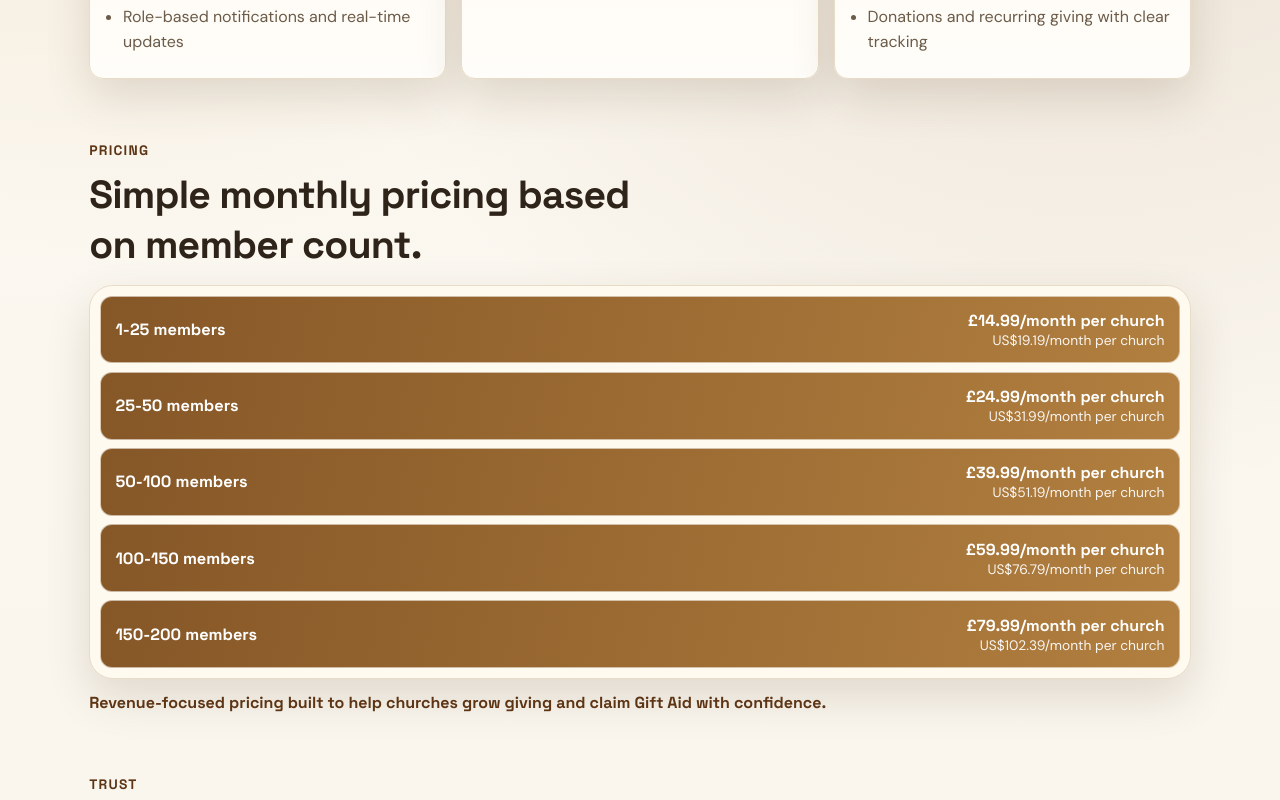
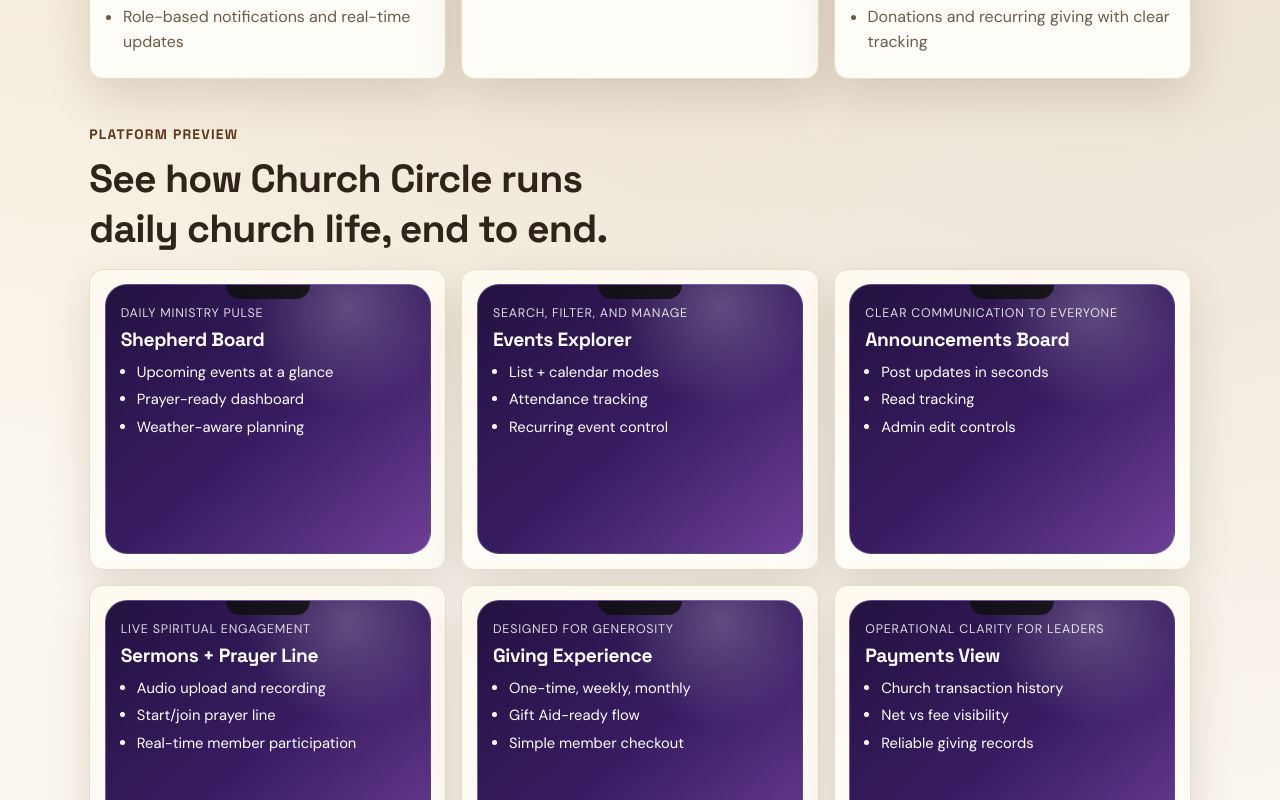
Before and after one commit to kevinofficial95/church-circle-website, a React (Vite) app: page / in a window 1280 px wide. Shown: the part 880-1680 px from the top of the page. Built offline with nearby package versions, Linux system fonts and the light colour scheme; no server answers.

Commit message:
feat: add platform preview section with core module walkthrough cards

```diff
--- a/src/App.css
+++ b/src/App.css
@@ -280,6 +280,90 @@ h2 {
   margin-bottom: 0.45rem;
 }
 
+.section-preview {
+  padding-top: 0.2rem;
+}
+
+.preview-grid {
+  display: grid;
+  gap: 0.95rem;
+  grid-template-columns: repeat(3, minmax(0, 1fr));
+}
+
+.preview-card {
+  background: linear-gradient(170deg, var(--surface), #fffdf8);
+  border: 1px solid var(--line);
+  border-radius: var(--radius-md);
+  box-shadow: var(--shadow-soft);
+  padding: 0.9rem;
+  transition: transform 240ms ease, box-shadow 240ms ease;
+}
+
+.preview-card:hover {
+  box-shadow: var(--shadow-hover);
+  transform: translateY(-4px);
+}
+
+.preview-phone-shell {
+  background: linear-gradient(140deg, #241241, #381c62 52%, #6e3f96);
+  border: 1px solid rgba(255, 255, 255, 0.2);
+  border-radius: 22px;
+  min-height: 270px;
+  overflow: hidden;
+  position: relative;
+}
+
+.preview-phone-shell::before {
+  background: radial-gradient(circle at 75% 8%, rgba(255, 255, 255, 0.22), transparent 30%);
+  content: "";
+  inset: 0;
+  position: absolute;
+}
+
+.preview-phone-notch {
+  background: #101010;
+  border-radius: 0 0 14px 14px;
+  height: 14px;
+  left: 50%;
+  opacity: 0.85;
+  position: absolute;
+  top: 0;
+  transform: translateX(-50%);
+  width: 84px;
+  z-index: 1;
+}
+
+.preview-phone-content {
+  color: #fff;
+  padding: 1.2rem 0.95rem 1rem;
+  position: relative;
+  z-index: 2;
+}
+
+.preview-subtitle {
+  color: rgba(255, 255, 255, 0.84);
+  font-size: 0.78rem;
+  letter-spacing: 0.06em;
+  margin: 0 0 0.4rem;
+  text-transform: uppercase;
+}
+
+.preview-phone-content h3 {
+  font-size: 1.2rem;
+  margin: 0 0 0.55rem;
+}
+
+.preview-phone-content ul {
+  margin: 0;
+  padding-left: 1rem;
+}
+
+.preview-phone-content li {
+  font-size: 0.92rem;
+  line-height: 1.5;
+  margin-bottom: 0.34rem;
+}
+
 .pricing-board {
   background: var(--surface);
   border: 1px solid var(--line);
@@ -537,6 +621,7 @@ h2 {
 
   .hero-grid,
   .feature-grid,
+  .preview-grid,
   .trust-grid,
   .section-contact {
     grid-template-columns: 1fr;
@@ -565,6 +650,10 @@ h2 {
 
   .highlight-pill {
     font-size: 1.08rem;
+  }
+
+  .preview-phone-shell {
+    min-height: 250px;
   }
 
   .site-footer {
@@ -626,6 +715,22 @@ h2 {
   .feature-card,
   .trust-card {
     padding: 0.92rem 0.88rem;
+  }
+
+  .preview-card {
+    padding: 0.72rem;
+  }
+
+  .preview-phone-content {
+    padding: 1rem 0.78rem 0.85rem;
+  }
+
+  .preview-phone-content h3 {
+    font-size: 1.06rem;
+  }
+
+  .preview-phone-content li {
+    font-size: 0.88rem;
   }
 
   .feature-card li {
--- a/src/App.tsx
+++ b/src/App.tsx
@@ -52,6 +52,39 @@ const launchHighlights = [
   "Built for churches of every size",
   "Fast setup for churches of every size",
   "Gift Aid-ready giving support",
+];
+
+const platformPreview = [
+  {
+    title: "Shepherd Board",
+    subtitle: "Daily ministry pulse",
+    points: ["Upcoming events at a glance", "Prayer-ready dashboard", "Weather-aware planning"],
+  },
+  {
+    title: "Events Explorer",
+    subtitle: "Search, filter, and manage",
+    points: ["List + calendar modes", "Attendance tracking", "Recurring event control"],
+  },
+  {
+    title: "Announcements Board",
+    subtitle: "Clear communication to everyone",
+    points: ["Post updates in seconds", "Read tracking", "Admin edit controls"],
+  },
+  {
+    title: "Sermons + Prayer Line",
+    subtitle: "Live spiritual engagement",
+    points: ["Audio upload and recording", "Start/join prayer line", "Real-time member participation"],
+  },
+  {
+    title: "Giving Experience",
+    subtitle: "Designed for generosity",
+    points: ["One-time, weekly, monthly", "Gift Aid-ready flow", "Simple member checkout"],
+  },
+  {
+    title: "Payments View",
+    subtitle: "Operational clarity for leaders",
+    points: ["Church transaction history", "Net vs fee visibility", "Reliable giving records"],
+  },
 ];
 
 const formatCurrency = (value: number, currency: "GBP" | "USD"): string => {
@@ -231,6 +264,31 @@ export default function App() {
           </div>
         </section>
 
+        <section className="section section-preview">
+          <div className="section-head reveal">
+            <p className="eyebrow">Platform Preview</p>
+            <h2>See how Church Circle runs daily church life, end to end.</h2>
+          </div>
+          <div className="preview-grid">
+            {platformPreview.map((item, index) => (
+              <article key={item.title} className="preview-card reveal" style={{ transitionDelay: `${index * 70}ms` }}>
+                <div className="preview-phone-shell">
+                  <div className="preview-phone-notch" />
+                  <div className="preview-phone-content">
+                    <p className="preview-subtitle">{item.subtitle}</p>
+                    <h3>{item.title}</h3>
+                    <ul>
+                      {item.points.map((point) => (
+                        <li key={point}>{point}</li>
+                      ))}
+                    </ul>
+                  </div>
+                </div>
+              </article>
+            ))}
+          </div>
+        </section>
+
         <section id="pricing" className="section section-pricing">
           <div className="section-head reveal">
             <p className="eyebrow">Pricing</p>
```
